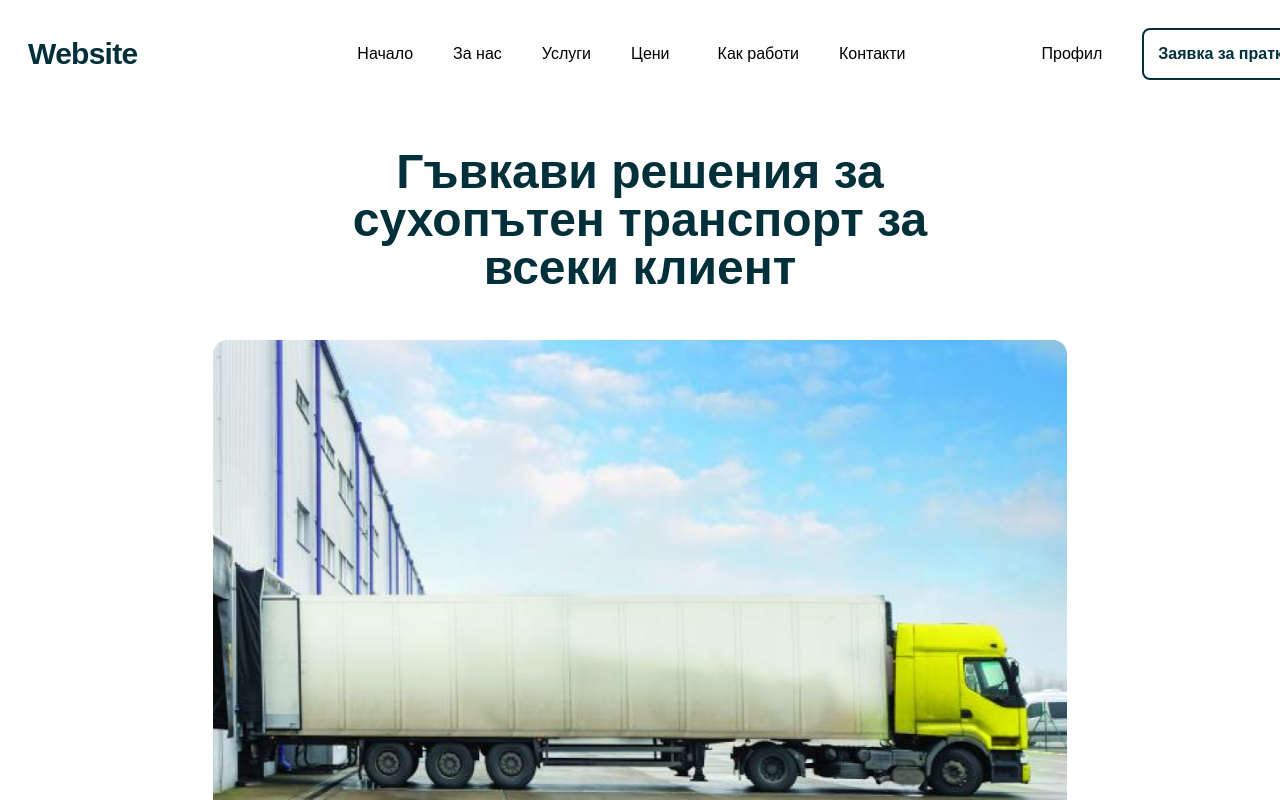
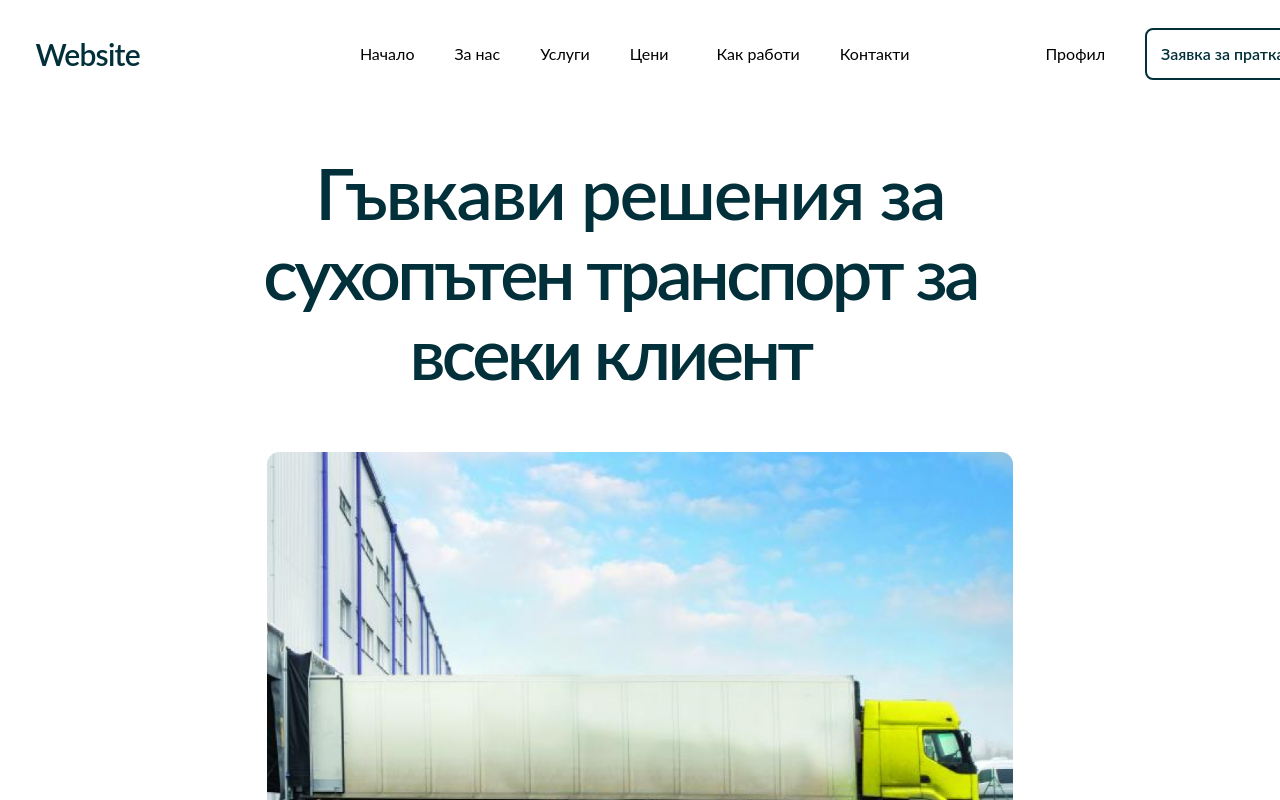
Before and after one commit to Stoyan83/Zproject01, a Next.js app: page / in a window 1280 px wide. Shown: the top 800 px of the page. Built offline with nearby package versions, Linux system fonts and the light colour scheme.

Commit message:
fixing pic margins

```diff
--- a/src/app/components/Banner.tsx
+++ b/src/app/components/Banner.tsx
@@ -1,13 +1,13 @@
 const Banner = () => {
   return (
     <>
-    <div className="text-center">
-      <h1 className="font-semibold text-customBlue sm:text-5xl mt-10 px-2">
-        Гъвкави решения за <span className="block">сухопътен транспорт за</span>{" "}
-        <span className="block">всеки клиент</span>
-      </h1>
-    </div>
-    <img src='/truck.png' alt='truck-img' className='mx-auto w-8/12 h-full my-12' />
+      <div className="text-center lg:mt-12">
+        <h1 className="font-semibold tracking-tight text-customBlue lg:mr-5 md:text-6xl lg:text-7xl whitespace-nowrap mt-10 px-2">
+          Гъвкави решения за <span className="block lg:mt-2 whitespace-nowrap lg:mr-5 tracking-tighter">сухопътен транспорт за</span>
+          <span className="block whitespace-nowrap lg:mr-10 lg:mt-2 tracking-tighter">всеки клиент</span>
+        </h1>
+      </div>
+      <img src='/truck.png' alt='truck-img' className='mx-auto w-7/12 h-full my-16' />
     </>
   );
 };
--- a/src/app/components/NavBar.tsx
+++ b/src/app/components/NavBar.tsx
@@ -12,11 +12,11 @@ const NavBar = () => {
   };
 
   const menuIconClasses = "md:hidden text-customBlue focus:outline-none transition-transform";
-  const menuContainerClasses = `absolute top-full left-32 md:relative md:flex justify-center ${
-    isOpen ? "block h-screen" : "hidden"
+  const menuContainerClasses = `absolute top-full lg:left-32 md:relative md:flex justify-center ${
+    isOpen ? "block h-screen left-8" : "hidden"
   } md:items-center bg-white py-2 md:py-4 md:bg-transparent transition-all duration-300 w-full md:w-auto`;
   const menuItemClasses =
-    "block md:inline-block my-2 md:my-0 md:mx-1 lg:mx-5 hover:underline transition-opacity";
+    "block md:inline-block my-2 md:my-0 md:mx-10 lg:mx-5 hover:underline transition-opacity";
   const menuButtonClasses = "rounded-lg border-[2px] border-customBlueDark px-[14px] py-[12px] font-semibold border-customBlue bg-white text-customBlue hover:text-white hover:bg-customBlue whitespace-nowrap min-w-[150px]";
   const spanClasses = "hover:text-customBlue whitespace-nowrap";
 
--- a/src/app/globals.css
+++ b/src/app/globals.css
@@ -20,7 +20,7 @@
 
 @layer components {
   body {
-    font-family: 'Space Grotesk', sans-serif;
+    font-family: 'Lato', 'Space Grotesk', sans-serif;
   }
 }
 
```
